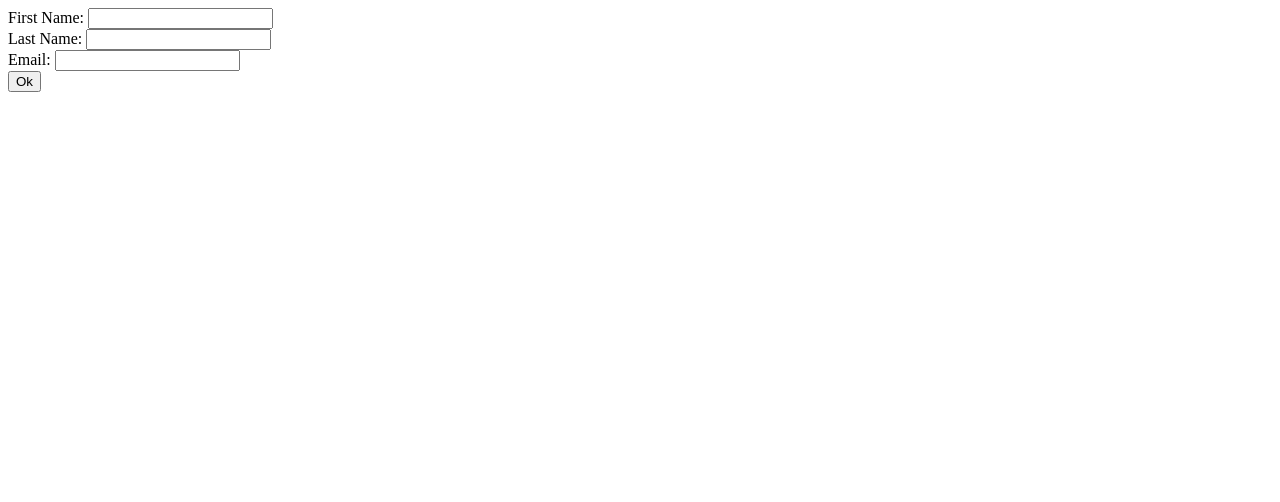
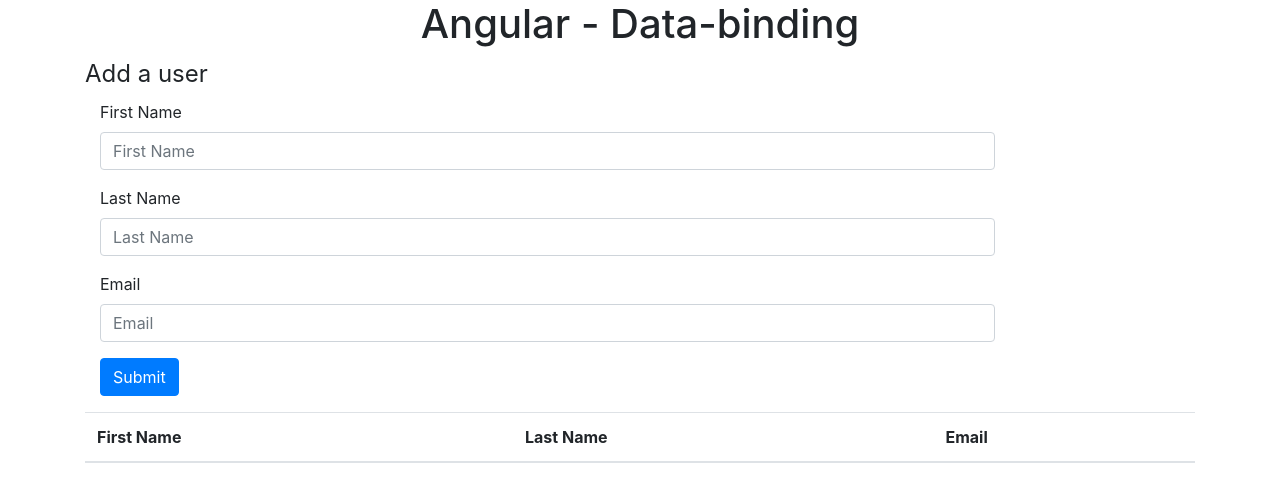
Before and after one commit to m1roh/angular, a plain HTML site: page index.html in a window 1280 px wide. Drawn offline with nearby package versions, Linux system fonts and the light colour scheme.

Commit message:
Better solution: using the controller to store users in an array, and adding style

```diff
--- a/index.html
+++ b/index.html
@@ -4,31 +4,62 @@
 <head>
   <meta charset="utf-8">
   <title>Angular Project</title>
+  <link href="https://maxcdn.bootstrapcdn.com/bootswatch/3.3.7/cyborg/bootstrap.min.css" rel="stylesheet" integrity="sha384-D9XILkoivXN+bcvB2kSOowkIvIcBbNdoDQvfBNsxYAIieZbx8/SI4NeUvrRGCpDi"
+    crossorigin="anonymous">
 </head>
 
-<body ng-controller='mainController as vm'>
+<body ng-controller='mainController as vm' class="container-fluid">
 
-    First Name:
-    <input type="text" ng-model="vm.firstName">
-    <br> Last Name:
-    <input type="text" ng-model="vm.lastName">
-    <br> Email:
-    <input type="text" ng-model="vm.email">
-    <br>
-    <button ng-click="showme=true">Ok</button>
+  <h1 class="text-center">Angular - Data-binding</h1>
 
-    <table ng-show="showme">
+  <form class="form-horizontal container">
+    <legend>Add a user</legend>
+    <div class="form-group">
+      <label for="firstName" class="col-lg-2 controlLabel">First Name</label>
+      <div class="col-lg-10">
+        <input type="text" ng-model="vm.firstName" class="form-control" id="firstName" name="firstName" placeholder="First Name">
+      </div>
+    </div>
+    <div class="form-group">
+      <label for="lastName" class="col-lg-2 controlLabel">Last Name</label>
+      <div class="col-lg-10">
+        <input type="text" ng-model="vm.lastName" class="form-control" id="lastName" name="lastName" placeholder="Last Name">
+      </div>
+    </div>
+    <div class="form-group">
+      <label for="email" class="col-lg-2 controlLabel">Email</label>
+      <div class="col-lg-10">
+        <input type="text" ng-model="vm.email" class="form-control" id="email" name="email" placeholder="Email">
+      </div>
+    </div>
+    <div class="form-group">
+      <div class="col-lg-2">
+        <button ng-click="vm.add()" class="btn btn-primary">Submit</button>
+      </div>
+    </div>
+  </form>
+
+  <div class="container">
+    <table class="table table-hover">
+      <thead>
         <tr>
           <th>First Name</th>
           <th>Last Name</th>
           <th>Email</th>
         </tr>
-        <tr>
-            <th>{{ vm.firstName }}</th>
-            <th>{{ vm.lastName }}</th>
-            <th>{{ vm.email }}</th>
+      </thead>
+
+      <tbody>
+        <tr ng-repeat="user in vm.users">
+          <td>{{ user[0] }}</td>
+          <td>{{ user[1] }}</td>
+          <td>{{ user[2] }}</td>
         </tr>
+      </tbody>
+
     </table>
+  </div>
+
 
   <script src="js/libs/angular.min.js"></script>
   <script src="js/controllers/mainController.js"></script>
--- a/js/controllers/mainController.js
+++ b/js/controllers/mainController.js
@@ -1,6 +1,14 @@
 // MAIN CONTROLLER
 function mainController() {
-  //let vm = this;
+  let vm = this;
+  let users = [];
 
-  //vm.text = vm.firstName;
+  vm.add = function() {
+    users.push(new Array(vm.firstName, vm.lastName, vm.email));
+    vm.firstName = null;
+    vm.lastName = null;
+    vm.email = null;
+  }
+
+  vm.users = users;
 }
```
Lines whose indentation alone changed are shown as unchanged.
